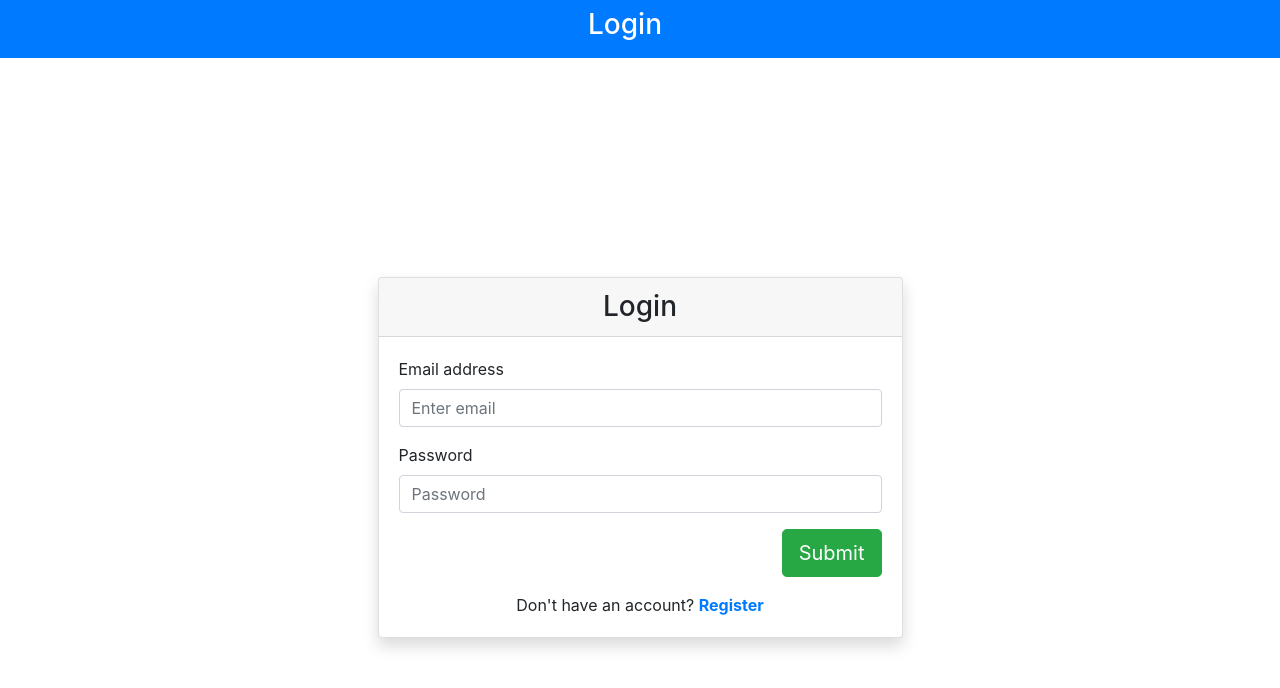
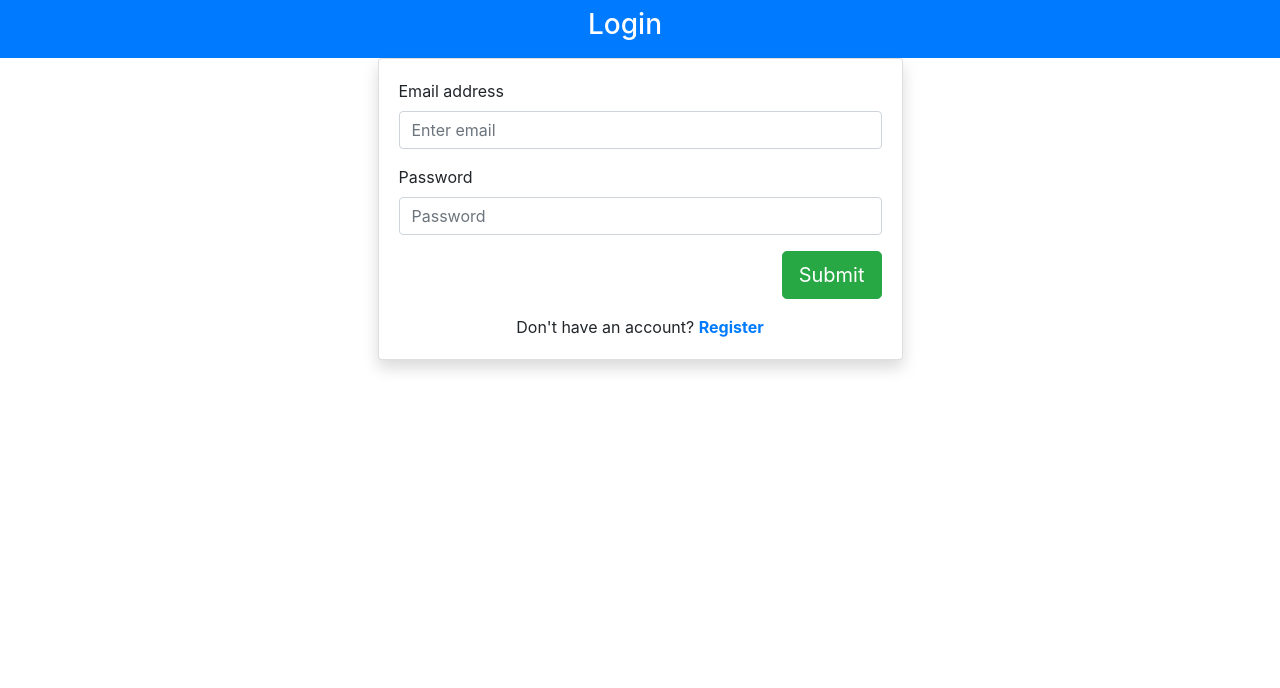
Before and after one commit to irodriguez86/user-crud, a React (Create React App) app: page /login in a window 1280 px wide. Shown: the top 688 px of the page. Built offline with nearby package versions, Linux system fonts and the light colour scheme.

Commit message:
Clean login form

```diff
--- a/src/components/LoginForm/LoginForm.js
+++ b/src/components/LoginForm/LoginForm.js
@@ -20,13 +20,9 @@
 
     const handleSubmitClick = (e) => {
         e.preventDefault();
-        /*const payload = {
+        const payload = {
             "email": state.email,
             "password": state.password,
-        }*/
-        const payload = { // TODO: set correct values
-            "email": 'eve.holt@reqres.in',
-            "password": 'cityslicka',
         }
         UserService.login(payload)
             .then(function (response) {
@@ -38,19 +34,16 @@
                     localStorage.setItem('reqres_token', response.data.token);
                     redirectToHome();
                     props.showError(null)
-                }
-                else if (response.code === 204) {
+                } else if (response.code === 204) {
                     props.showError("Username and password do not match");
-                }
-                else if (response.code === 400) {
+                } else if (response.code === 400) {
                     props.showError(response.data.error);
-                }
-                else {
+                } else {
                     props.showError("Username does not exists");
                 }
             })
             .catch(function (error) {
-                console.log(error);
+                props.showError("Username does not exists");
             });
     }
 
@@ -67,13 +60,10 @@
     return (
         <div className="container">
             <div className="row">
-                <div className="col-md-12 min-vh-100 d-flex flex-column justify-content-center">
+                <div className="col-md-12 d-flex flex-column justify-content-center">
                     <div className="row">
                         <div className="col-lg-6 col-md-8 mx-auto">
                             <div className="card rounded shadow shadow-sm">
-                                <div className="card-header">
-                                    <h3 className="mb-0">Login</h3>
-                                </div>
                                 <div className="card-body">
                                     <form>
                                         <div className="form form-group text-left">
@@ -116,7 +106,6 @@
                             </div>
                         </div>
                     </div>
-
                 </div>
             </div>
         </div>
```
